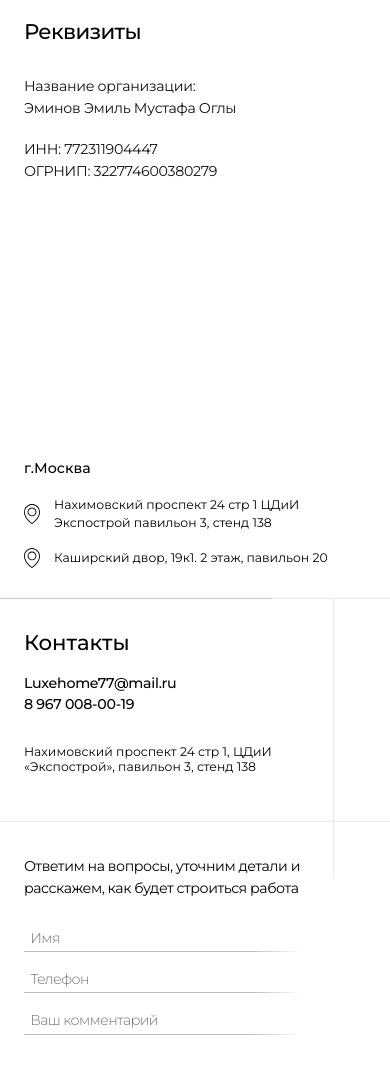
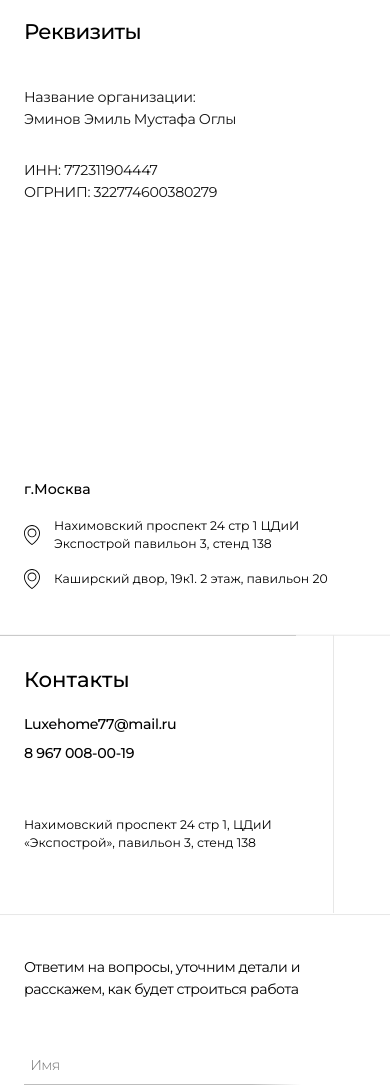
Before and after one commit to Beloff57/Luxehome-contacts, a plain HTML site: page index.html in a window 390 px wide. Shown: the top 1090 px of the page. Drawn offline with Linux system fonts and the light colour scheme.

Commit message:
Add files via upload

```diff
--- a/styles/style.css
+++ b/styles/style.css
@@ -15,13 +15,14 @@ body {
 
 .rekvizit-block {
     display: flex;
-    gap: 30vw;
-    margin-bottom: 1vw;
+    gap: 31.5vw;
+    margin-bottom: 2.44vw;
 }
 
 .rb-left {
     display: flex;
     flex-direction: column;
+    justify-content: space-between;
 }
 
 .rb-left h2 {
@@ -39,6 +40,8 @@ body {
     line-height: 155.5%;
     letter-spacing: -0.02em;
     margin-left: 2.13vw;
+    margin-top: 0vw;
+    margin-bottom: 0.02vw;
 }
 
 .rb-podzag span {
@@ -53,7 +56,7 @@ body {
 .rb-right h2 {
     font-size: 1vw;
     font-weight: 500;
-    margin-top: 3.9vw;
+    margin-top: 4.2vw;
     margin-bottom: 1.5vw;
 }
 
@@ -181,7 +184,7 @@ body {
   padding-top: 0.5vw;
   padding-left: 2.09vw;
   margin-top: 0;
-  margin-bottom: 10vw;
+  margin-bottom: 15.13vw;
   font-family: var(--montserrat);
   font-size: 6vw;
   font-weight: 500;
@@ -204,6 +207,7 @@ body {
   font-weight: 400;
   width: 20vw;
   margin-top: 4vw;
+  line-height: 144.8%;
 }
 
 .contact-address {
@@ -245,13 +249,13 @@ body {
   width: 32vw;
   display: flex;
   flex-direction: column;
-  gap: 2vw;
+  gap: 0.63vw;
   font-family: var(--montserrat);
 }
 
 .bb-form-text {
   width: 26vw;
-  margin-bottom: 0;
+  margin-bottom: 2vw;
   margin-top: 0;
     padding-top: 1.5vw;
     font-size: 1vw;
@@ -269,7 +273,7 @@ body {
 .bb-field input {
   width: 19.13vw;
   border: none;
-  padding: 0.6vw 0;
+  padding: 0.95vw 0 0.75vw 0.44vw;
   font-size: 0.95vw;
   outline: none;
   background-color: transparent;
@@ -287,9 +291,10 @@ body {
 }
 
 .bb-field label {
+  padding-left: 0.44vw;
   position: absolute;
   left: 0;
-  top: 0.6vw;
+  top: 0.95vw;
   font-size: 1vw;
   color: #727272;
   font-weight: 300;
@@ -306,7 +311,7 @@ body {
 .bb-field textarea {
   width: 19.13vw;
   border: none;
-  padding: 0.6vw 0;
+  padding: 0.95vw 0 0.75vw 0.44vw;
   font-size: 0.95vw;
   outline: none;
   background: transparent;
@@ -333,10 +338,11 @@ body {
 
 /* кнопка */
 .bb-submit {
-  margin-top: 1.5vw;
+  font-family: var(--montserrat);
+  margin-top: 4vw;
   align-self: flex-start;
-  padding: 0.615vw 3.236vw;
-  font-size: 0.95vw;
+  padding: 0.587vw 2.463vw;
+  font-size: 1vw;
   background: transparent;
   border: 1px solid #000;
   border-radius: 2vw;
@@ -372,6 +378,7 @@ body {
     display: block;
     gap: 30vw;
     margin-bottom: 1vw;
+    padding-bottom: 4vw;
 }
 
 .rb-left {
@@ -384,7 +391,7 @@ body {
     font-weight: 500;
     letter-spacing: -0.03em;
     margin-left: 6.14vw;
-    margin-bottom: 3vw;
+    margin-bottom: 3.41vw;
 }
 
 .rb-podzag p {
@@ -396,7 +403,7 @@ body {
     margin-left: 6.14vw;
     width: 55vw;
     margin-bottom: 0;
-        margin-top: 5vw;
+        margin-top: 7.5vw;
 }
 
 .rb-podzag span {
@@ -441,7 +448,7 @@ body {
 }
 
 .rb-map{
-  width: 85.23vw;
+  width: 87vw;
   height: 48.64vw;
   margin-top: 3.81vw;
   border-radius: 0.8vw;
@@ -473,7 +480,7 @@ body {
     height: 1px;
     background-color: #E7E7E7;
     overflow: hidden;
-    transform: translateY(12vw);
+    transform: translateY(15.91vw);
 }
 
 .cb-line-3{
@@ -486,7 +493,7 @@ body {
     height: 1px;
     background-color: #E7E7E7;
     overflow: hidden;
-    transform: translateY(168vw);
+    transform: translateY(198.54vw);
 }
 
 .contact-block {
@@ -548,7 +555,7 @@ body {
   padding-top: 7.95vw;
   padding-left: 6.14vw;
   margin-top: 0;
-  margin-bottom: 5vw;
+  margin-bottom: 6vw;
   font-family: var(--montserrat);
   font-size: 5.45vw;
   font-weight: 500;
@@ -560,7 +567,7 @@ body {
   font-family: var(--montserrat);
   font-size: 3.64vw;
   font-weight: 500;
-  margin-bottom: 0.75vw;
+  margin-bottom: 2.73vw;
 }
 
 .c-adress {
@@ -569,7 +576,7 @@ body {
   font-size: 3.18vw;
   font-weight: 400;
   width: 64vw;
-  margin-top: 8vw;
+  margin-top: 14.09vw;
 }
 
 .contact-address {
@@ -618,9 +625,9 @@ body {
 
 .bb-form-text {
   width: 72vw;
-  margin-bottom: 5vw;
+  margin-bottom: 11.64vw;
   margin-top: 0;
-    padding-top: 1.5vw;
+    padding-top: 7.5vw;
     font-size: 3.64vw;
     line-height: 150%;
     color: #000000;
@@ -636,7 +643,7 @@ body {
 .bb-field input {
   width: 69.55vw;
   border: none;
-  padding: 0.5vw 0 1.5vw 1.59vw;
+  padding: 0.5vw 0 2.95vw 1.59vw;
   font-size: 3.64vw;
   outline: none;
   background: transparent;
@@ -657,7 +664,7 @@ body {
 .bb-field textarea {
   width: 69.55vw;
   border: none;
-  padding: 0.5vw 0 1.5vw 1.59vw;
+  padding: 0.5vw 0 2.95vw 1.59vw;
   font-size: 3.64vw;
   outline: none;
   background: transparent;
@@ -696,9 +703,9 @@ body {
 
 /* кнопка */
 .bb-submit {
-  margin-top: 12vw;
+  margin-top: 17.73vw;
         align-self: flex-start;
-        padding: 2.13vw 11.05vw;
+        padding: 2.13vw 8.94vw;
         font-size: 3.64vw;
         background: transparent;
         border: 1px solid #000;
```
